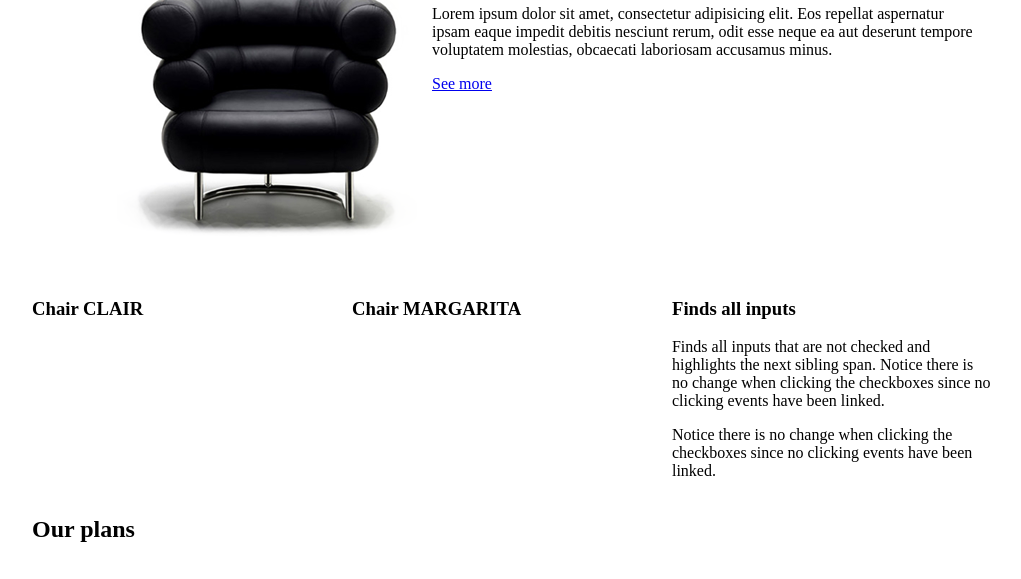
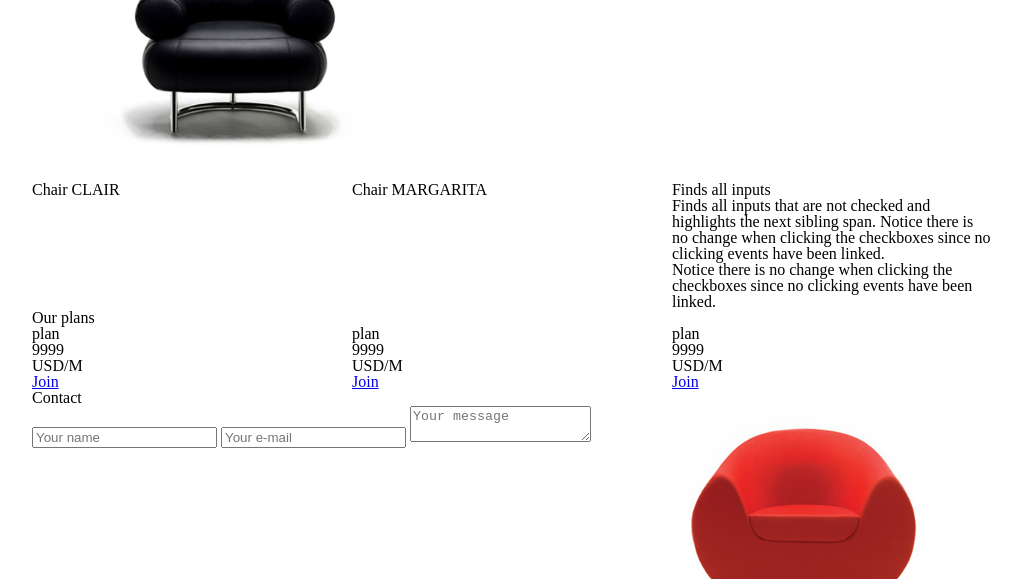
Before and after one commit to mlmmn/Sit-on-Chair, a plain HTML site: page index.html in a window 1280 px wide. Shown: the part 156-735 px from the top of the page, without its empty margins (128-1149 px from the left). Drawn offline with Linux system fonts and the light colour scheme.

Commit message:
include css reset

```diff
--- a/style/style.css
+++ b/style/style.css
@@ -2,6 +2,62 @@
  * Sit On chair style.css
  */
 
+/* http://meyerweb.com/eric/tools/css/reset/
+v2.0 | 20110126
+License: none (public domain)
+*/
+
+html, body, div, span, applet, object, iframe,
+h1, h2, h3, h4, h5, h6, p, blockquote, pre,
+a, abbr, acronym, address, big, cite, code,
+del, dfn, em, img, ins, kbd, q, s, samp,
+small, strike, strong, sub, sup, tt, var,
+b, u, i, center,
+dl, dt, dd, ol, ul, li,
+fieldset, form, label, legend,
+table, caption, tbody, tfoot, thead, tr, th, td,
+article, aside, canvas, details, embed,
+figure, figcaption, footer, header, hgroup,
+menu, nav, output, ruby, section, summary,
+time, mark, audio, video {
+  margin: 0;
+  padding: 0;
+  border: 0;
+  font-size: 100%;
+  font: inherit;
+  vertical-align: baseline;
+}
+/* HTML5 display-role reset for older browsers */
+article, aside, details, figcaption, figure,
+footer, header, hgroup, menu, nav, section {
+  display: block;
+}
+body {
+  line-height: 1;
+}
+ol, ul {
+  list-style: none;
+}
+blockquote, q {
+  quotes: none;
+}
+blockquote:before, blockquote:after,
+q:before, q:after {
+  content: '';
+  content: none;
+}
+table {
+  border-collapse: collapse;
+  border-spacing: 0;
+}
+
+/**
+ * Common styles
+ */
+
+img {
+  max-width: 100%;
+}
 
 /**
  * Gridesque
@@ -62,3 +118,8 @@
   display: table;
   clear: both;
 }
+
+
+/**
+ * Header & nav
+ */
```
